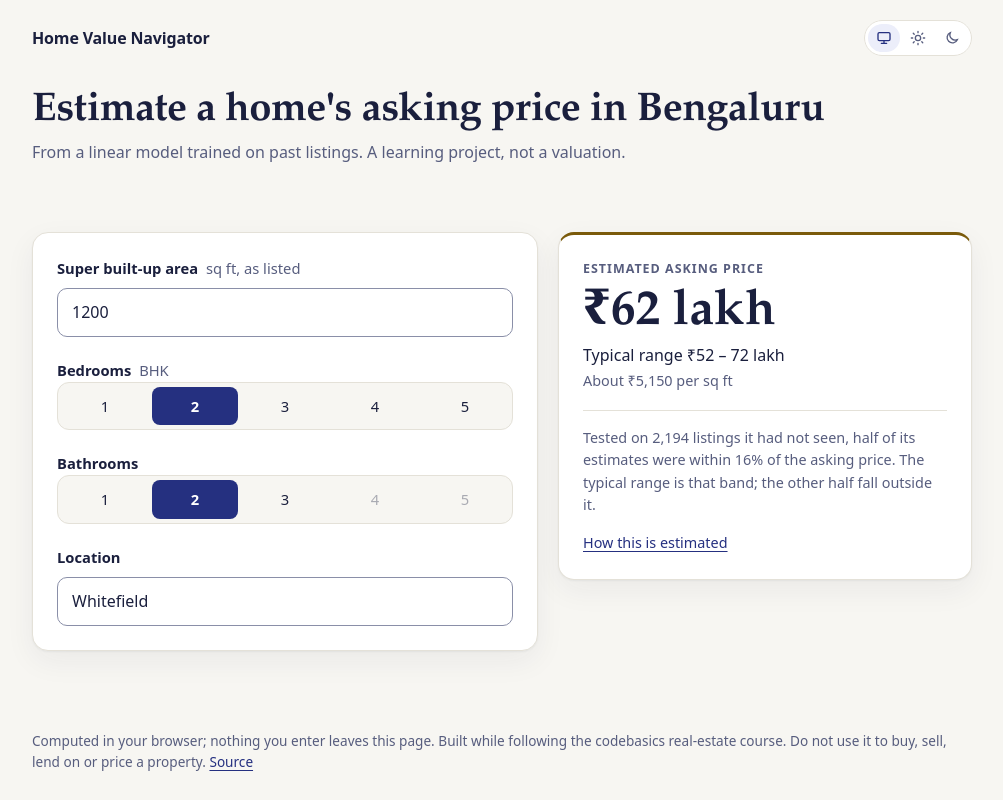
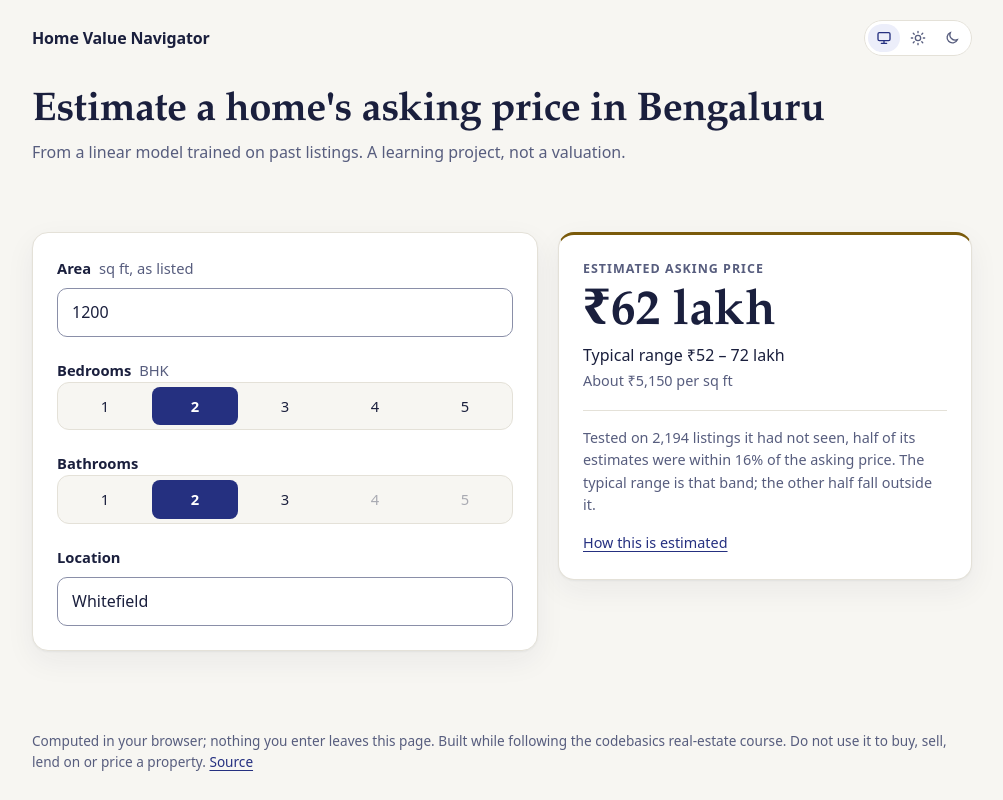
Before and after one commit to varaprasadchilakanti/HomeValueNavigator, a plain HTML site: page client/app.html in a window 1280 px wide. Shown: the whole page, without its empty margins (138-1141 px from the left). Drawn offline with Linux system fonts and the light colour scheme.

Commit message:
fix(page): label the area as listed, since carpet and built-up areas are in the data too

```diff
--- a/client/app.html
+++ b/client/app.html
@@ -48,7 +48,7 @@
 
     <form id="form" class="panel" novalidate autocomplete="off">
         <div class="field">
-            <label for="sqft">Super built-up area <span class="hint">sq ft, as listed</span></label>
+            <label for="sqft">Area <span class="hint">sq ft, as listed</span></label>
             <input id="sqft" type="text" inputmode="numeric" value="1200"
                    aria-describedby="sqft-error">
             <p class="field-error" id="sqft-error" hidden></p>
```
